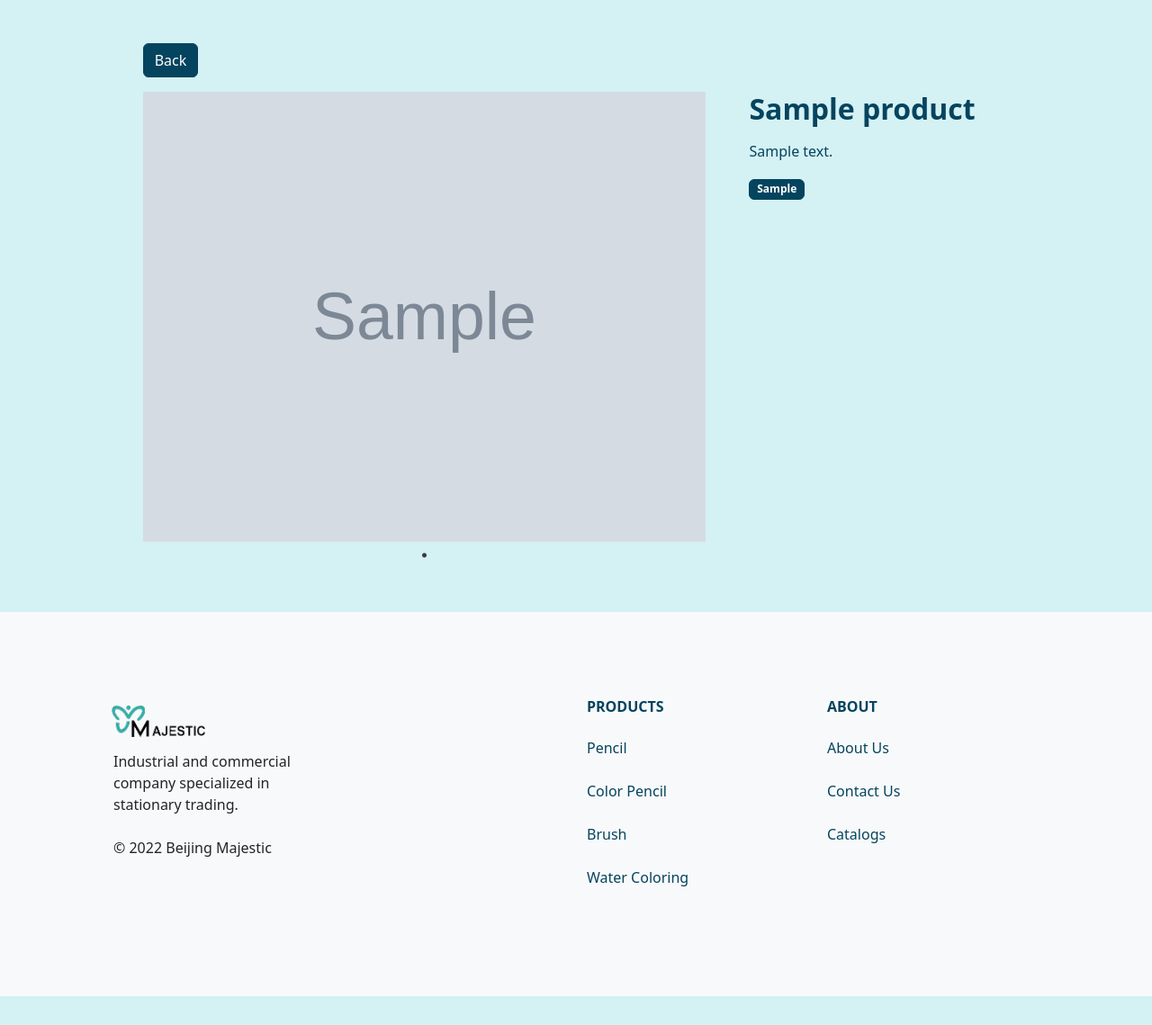
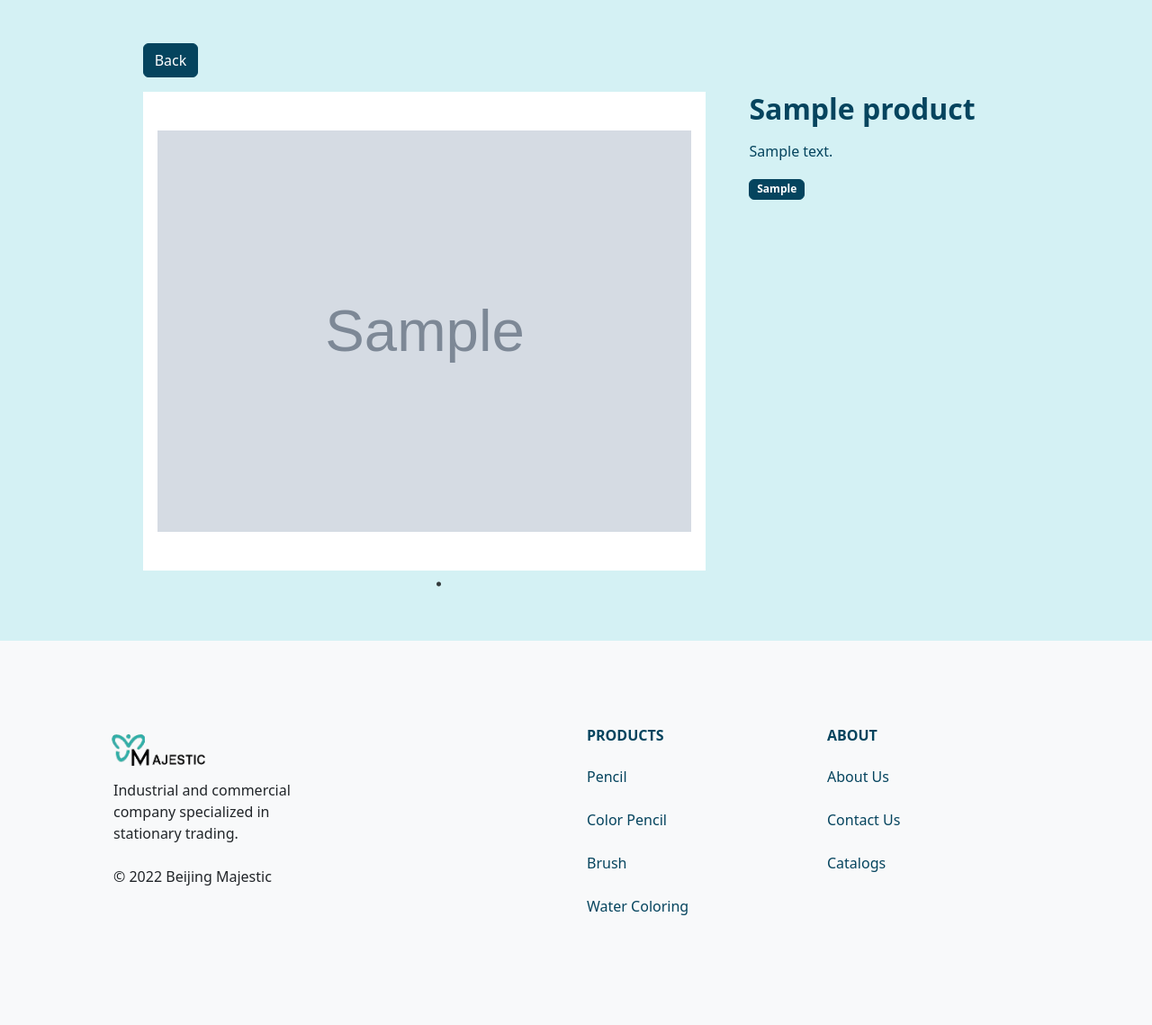
Before and after one commit to YRD-Software/bjmajestic.com, a Django app: page /product/1/ in a window 1280 px wide. Shown: the part 66-1205 px from the top of the page at 90% size. Before the commit the page ends 1173 px from the top, so only its background shows below. Run offline with Django 3.2, Linux system fonts and the light colour scheme; tables that the repository leaves empty hold one stand-in row (values such as "Sample post"); grey boxes marked "Sample" are stand-in pictures.

Commit message:
Allow the full image to show in product's detail page (No cropping) Fixes #51

```diff
--- a/products/static/products/base.css
+++ b/products/static/products/base.css
@@ -184,9 +184,8 @@ a {
 }
 
 .detail-product-crop {
-    width: 100%;
     height: 500px;
-    object-fit: cover;
+    object-fit: contain;
     object-position: center;
 }
 
--- a/products/static/products/slick.js
+++ b/products/static/products/slick.js
@@ -29,6 +29,7 @@ $(".product-photo-slick").slick({
   dots: true,
   infinite: true,
   autoplay: true,
+  adaptiveHeight: true,
   autoplaySpeed: 2000,
   speed: 500,
   fade: true,
--- a/products/templates/homepage/product_detail.html
+++ b/products/templates/homepage/product_detail.html
@@ -4,7 +4,7 @@
     <a class="btn btn-navyblue mb-3" href="javascript:window.history.back();">Back</a>
     <div class="row gx-5 justify-content-center">
       <div class="col-lg-8">
-        <div class="product-photo-slick">
+        <div class="product-photo-slick bg-white p-3">
           {% for photo in product.productphoto_set.all %}
           <img src="{{ photo.photo.url }}" class="img-fluid detail-product-crop" />
           {% endfor %}
```
